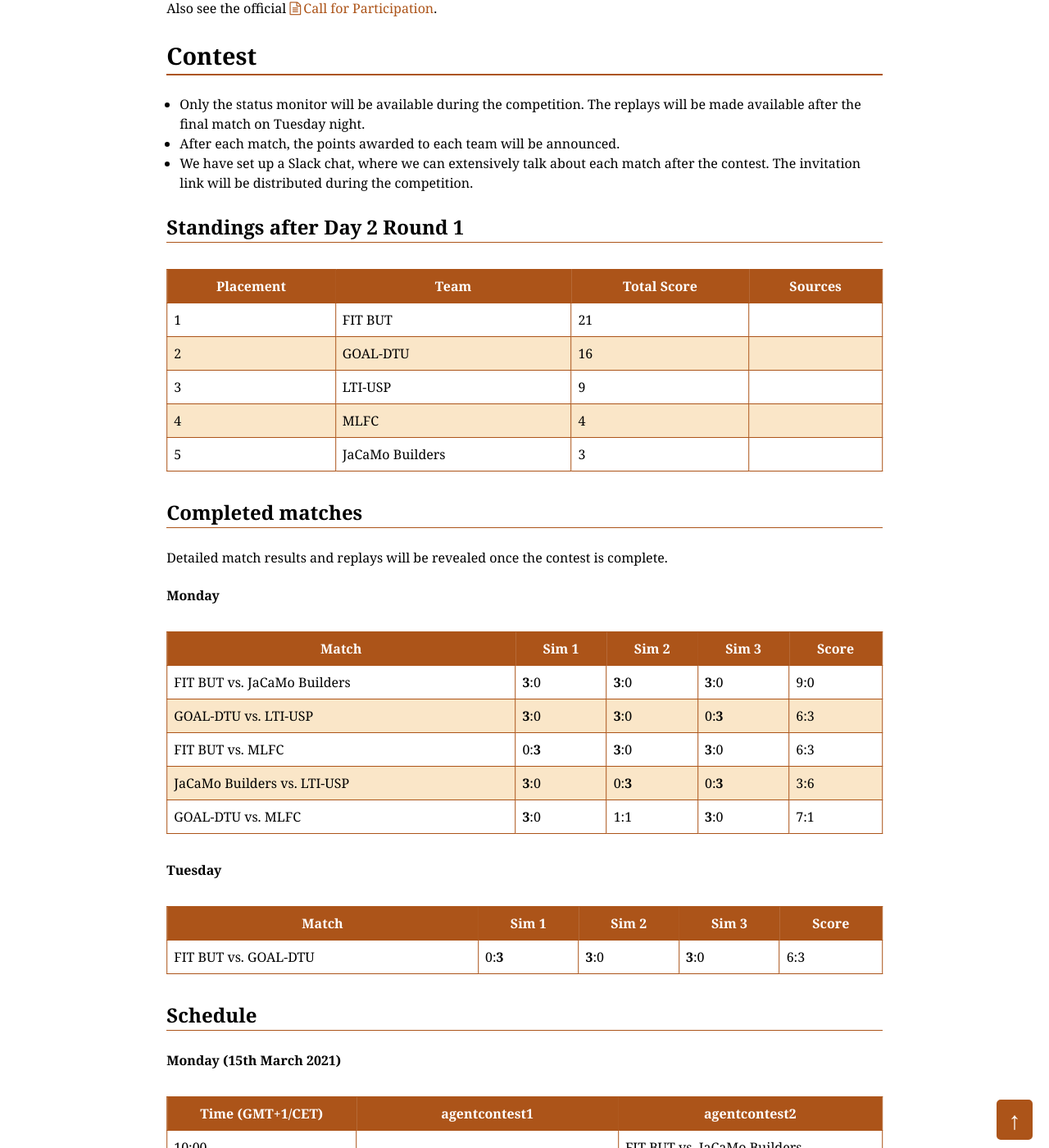
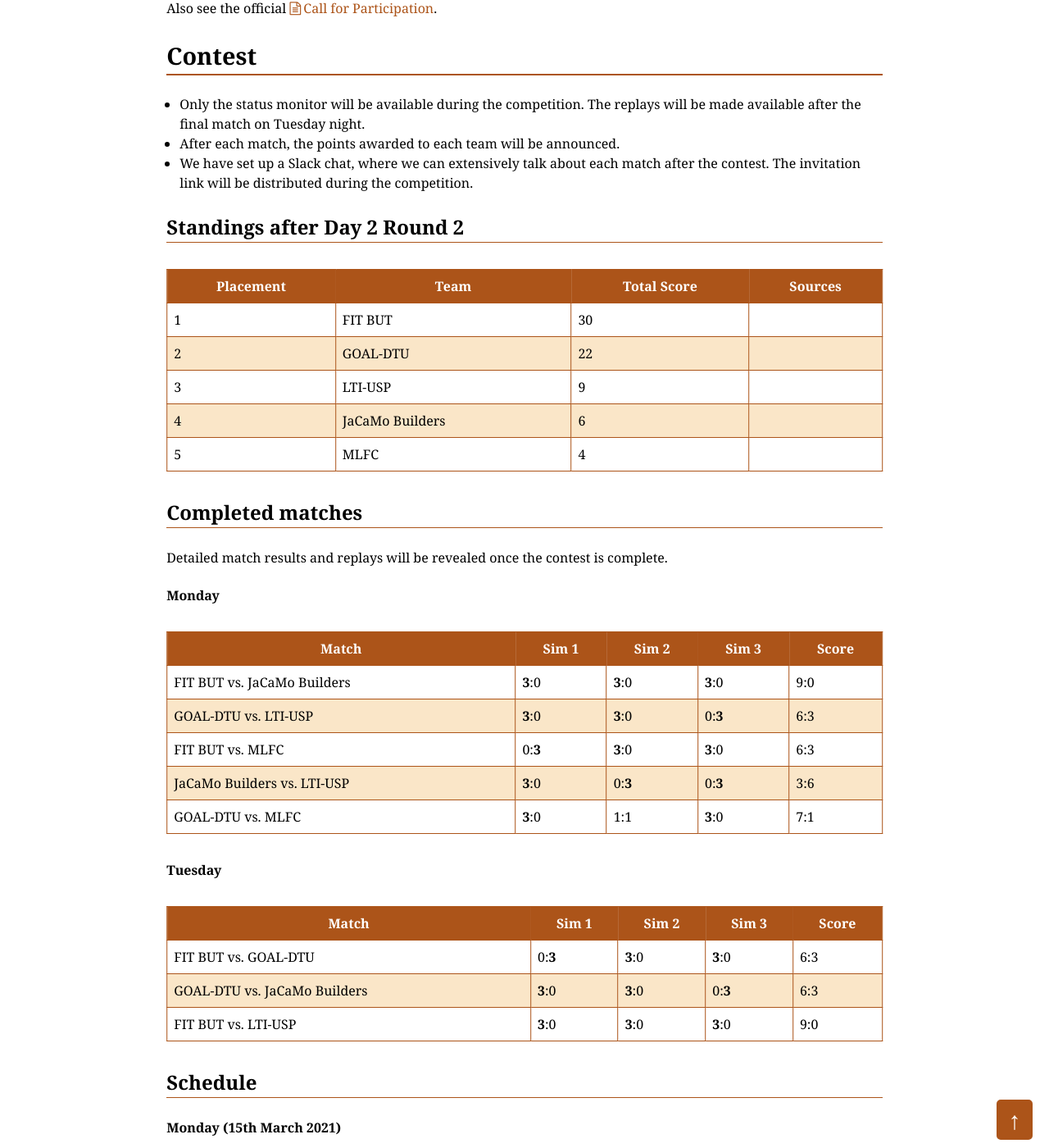
Before and after one commit to agentcontest/agentcontest.github.io, a Jekyll site: the page built from 2020/index.md, in a window 1280 px wide and 1400 px high, scrolled down 925 px. Shown: the whole window at 82% size. Built offline with Jekyll 4.4.1, drawn with Linux system fonts in a browser that asks for light colours.

Commit message:
day 2 round 2 complete

```diff
--- a/2020/index.md
+++ b/2020/index.md
@@ -24,15 +24,15 @@
 - After each match, the points awarded to each team will be announced.
 - We have set up a Slack chat, where we can extensively talk about each match after the contest. The invitation link will be distributed during the competition.
 
-### Standings after Day 2 Round 1
+### Standings after Day 2 Round 2
 
 Placement | Team | Total Score | Sources
 --- | --- | --- | ---
-1 | FIT BUT | 21 |
-2 | GOAL-DTU | 16 |
+1 | FIT BUT | 30 |
+2 | GOAL-DTU | 22 |
 3 | LTI-USP | 9 |
-4 | MLFC | 4 |
-5 | JaCaMo Builders | 3 |
+4 | JaCaMo Builders | 6 |
+5 | MLFC | 4 |
 
 ### Completed matches
 
@@ -54,6 +54,8 @@
 Match | Sim 1 | Sim 2 | Sim 3 | Score
 --- | --- | --- | --- | ---
 FIT BUT vs. GOAL-DTU | 0:**3** | **3**:0 | **3**:0 | 6:3
+GOAL-DTU vs. JaCaMo Builders | **3**:0 | **3**:0 | 0:**3** | 6:3
+FIT BUT vs. LTI-USP | **3**:0 | **3**:0 | **3**:0 | 9:0
 
 ### Schedule
 
```
